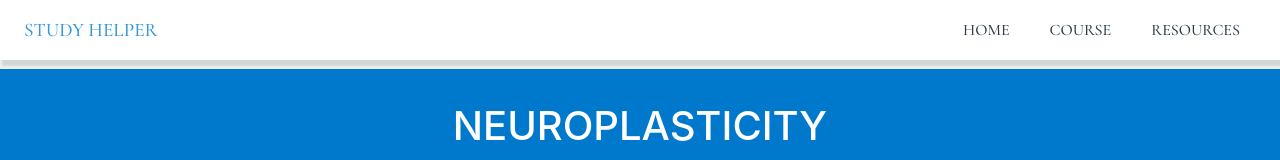
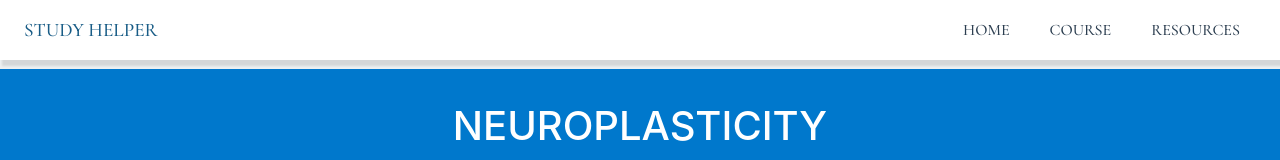
Before and after one commit to Waqarali0861/check-issue, a plain HTML site: page index.html in a window 1280 px wide. Shown: the top 160 px of the page. Drawn offline with nearby package versions, Linux system fonts and the light colour scheme.

Commit message:
Update style.css

```diff
--- a/style.css
+++ b/style.css
@@ -26,7 +26,7 @@ font-style: normal;
 
 .logo {
     font-size: 1.2rem;
-    color: #3498db;
+    color: #185C86;
     padding: 0.5rem;
 }
 
```
